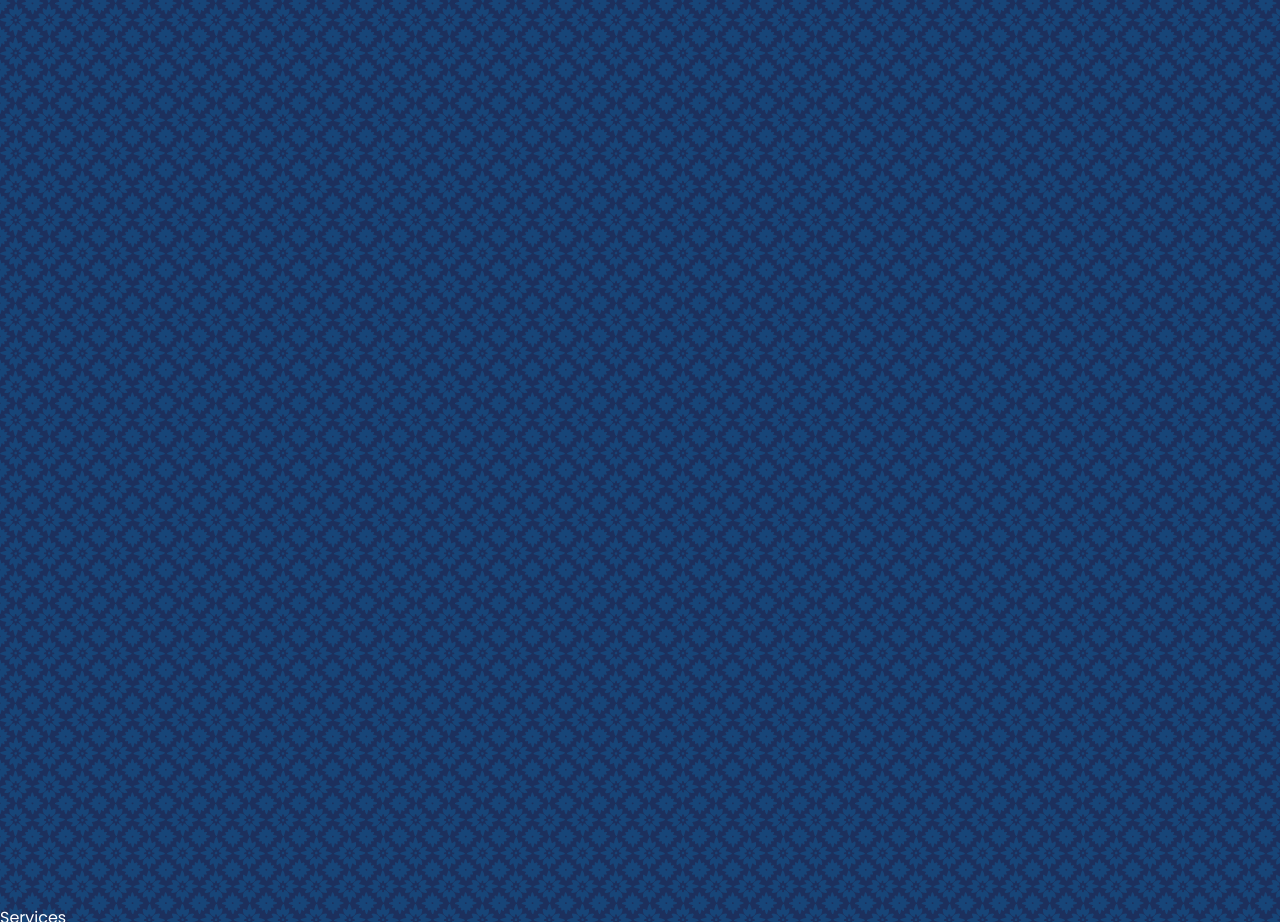
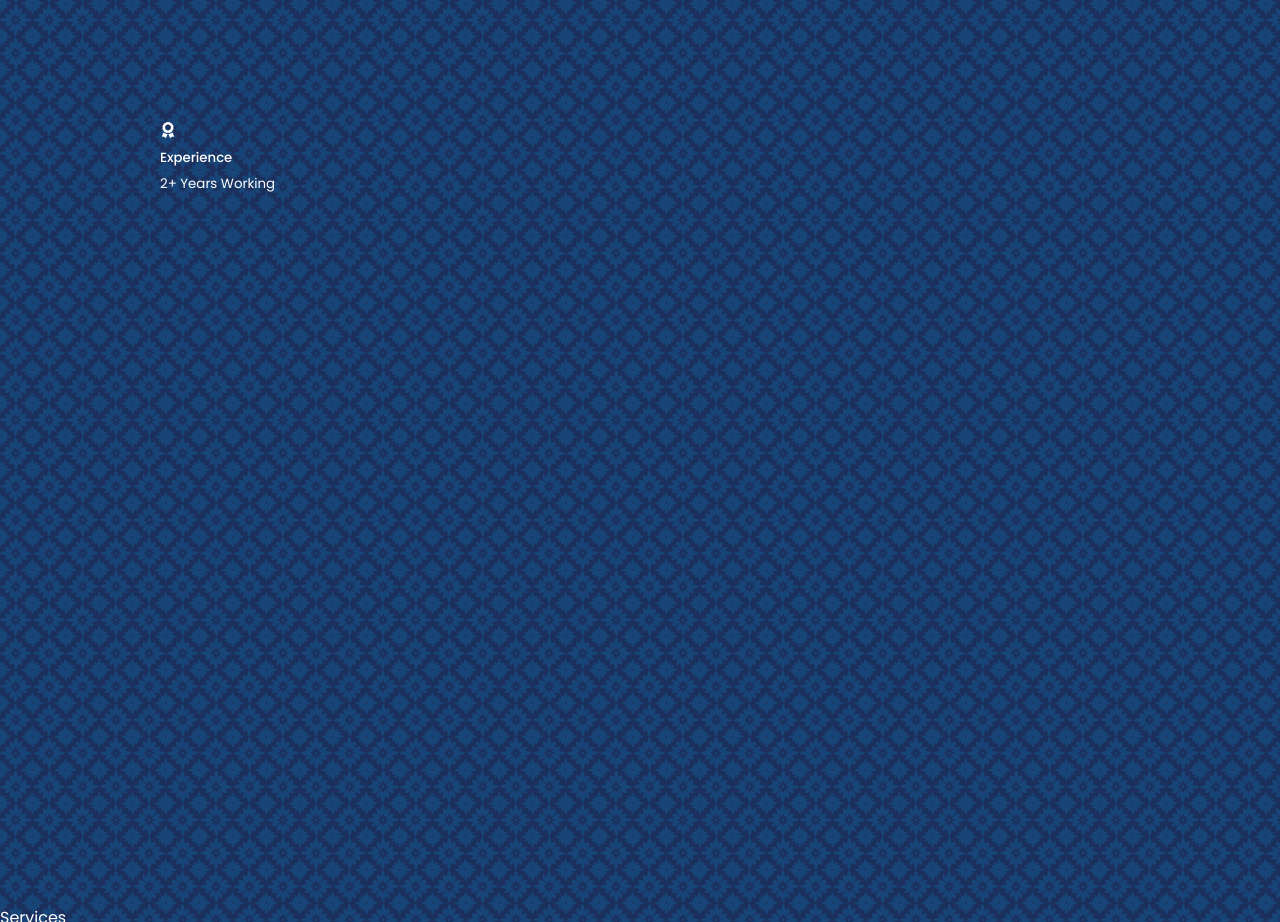
Before and after one commit to Gitthuma/george-githuma-portfolio-website, a React (Create React App) app: page / in a window 1280 px wide. Shown: the part 1880-2802 px from the top of the page. Built offline with nearby package versions, Linux system fonts and the light colour scheme.

Commit message:
Add content headings and icons

```diff
--- a/src/Components/About/About.js
+++ b/src/Components/About/About.js
@@ -1,6 +1,7 @@
 import React from 'react'
 import './About.css'
 import myImg from '../../Assets/George-Githuma-Njogu-img.png'
+import {FaAward} from 'react-icons/fa'
 
 function About() {
   return (
@@ -10,6 +11,7 @@
     //Create divs for the image and the content
     //Add image into the image div
     //Add about cards with articles
+    //Add content headings and icons
     <section id='about'>
       <h5>Get to Know</h5>
       <h2>About Me</h2>
@@ -25,7 +27,9 @@
         <div className='about__content'>
           <div className='about__cards'>
             <article className='about__card'>
-
+              <FaAward className='about__icon'/>
+              <h5>Experience</h5>
+              <small>2+ Years Working</small>
             </article>
           </div>
         </div>
```
